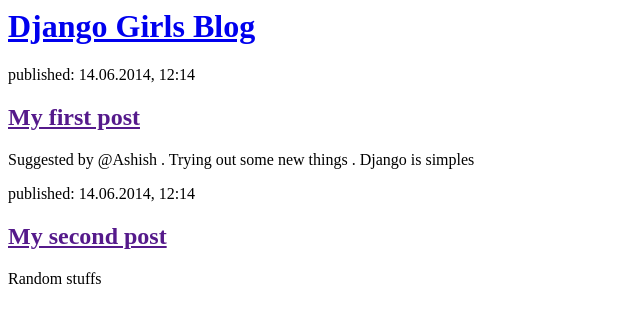
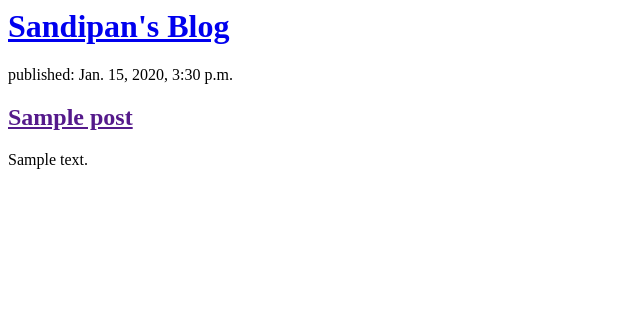
Before and after one commit to sandipan1/my-first-django-blog, a Django app: page / in a window 1280 px wide. Shown: the top 323 px of the page, without its empty margins (0-640 px from the left). Run offline with Django 3.2, Linux system fonts and the light colour scheme; tables that the repository leaves empty hold one stand-in row (values such as "Sample post").

Commit message:
fitered posts

```diff
--- a/blog/templates/blog/post_list.html
+++ b/blog/templates/blog/post_list.html
@@ -1,22 +1,17 @@
 <html>
     <head>
-        <title>Django Girls blog</title>
+        <title>Sandipan's blog</title>
     </head>
     <body>
         <div>
-            <h1><a href="/">Django Girls Blog</a></h1>
+            <h1><a href="/">Sandipan's Blog</a></h1>
         </div>
-
-        <div>
-            <p>published: 14.06.2014, 12:14</p>
-            <h2><a href="">My first post</a></h2>
-            <p>Suggested by @Ashish . Trying out some new things . Django is simples</p>
-        </div>
-
-        <div>
-            <p>published: 14.06.2014, 12:14</p>
-            <h2><a href="">My second post</a></h2>
-            <p>Random stuffs </p>
-        </div>
+        {% for post in posts %}
+    <div>
+        <p>published: {{ post.published_date }}</p>
+        <h2><a href="">{{ post.title }}</a></h2>
+        <p>{{ post.text|linebreaksbr }}</p>
+    </div>
+        {% endfor %}
     </body>
 </html>
--- a/blog/views.py
+++ b/blog/views.py
@@ -1,6 +1,9 @@
 from django.shortcuts import render
-
+from .models import Post
+from django.utils import timezone
 # Create your views here.
 
 def post_list(request):
-    return render(request, 'blog/post_list.html',{})
+    posts = Post.objects.filter(published_date__lte=timezone.now()).order_by('published_date')
+
+    return render(request, 'blog/post_list.html',{'posts':posts})
```
